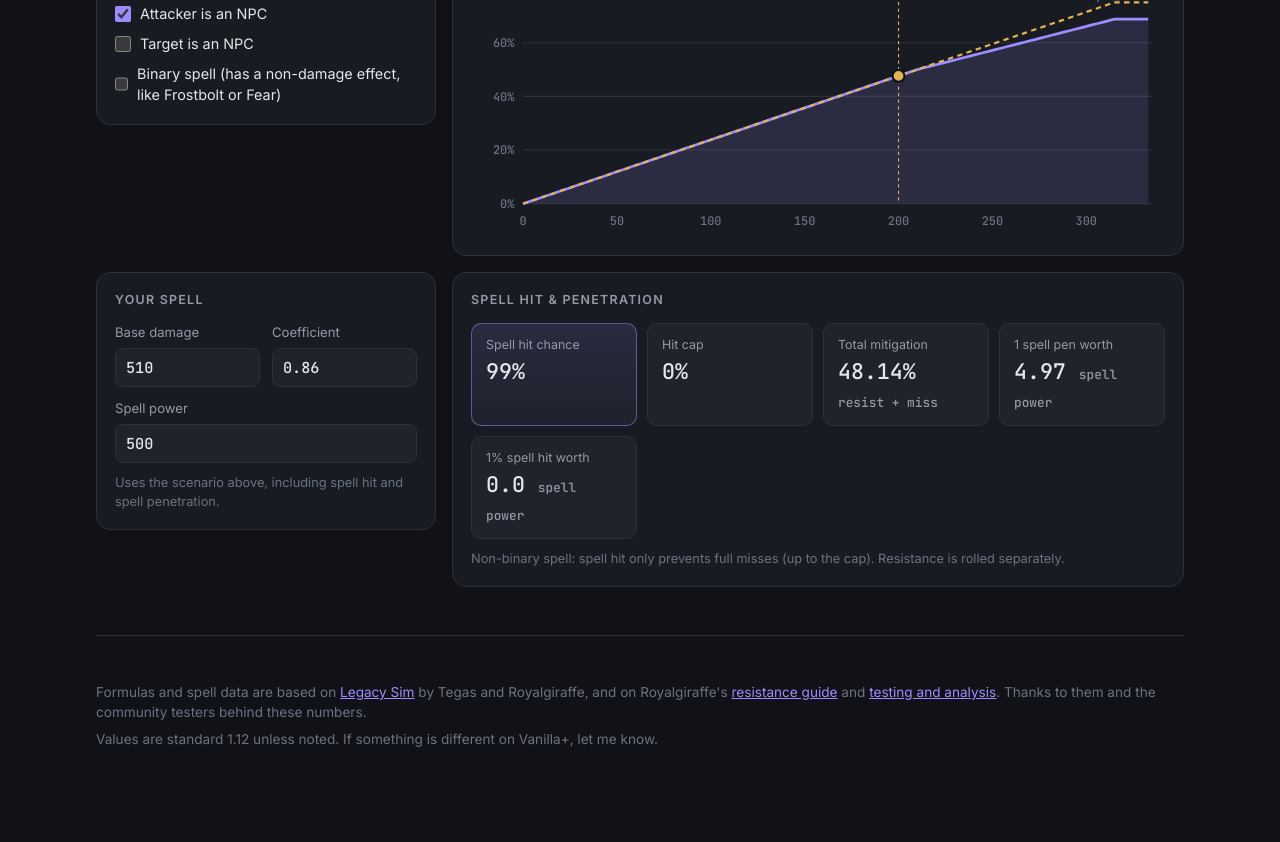
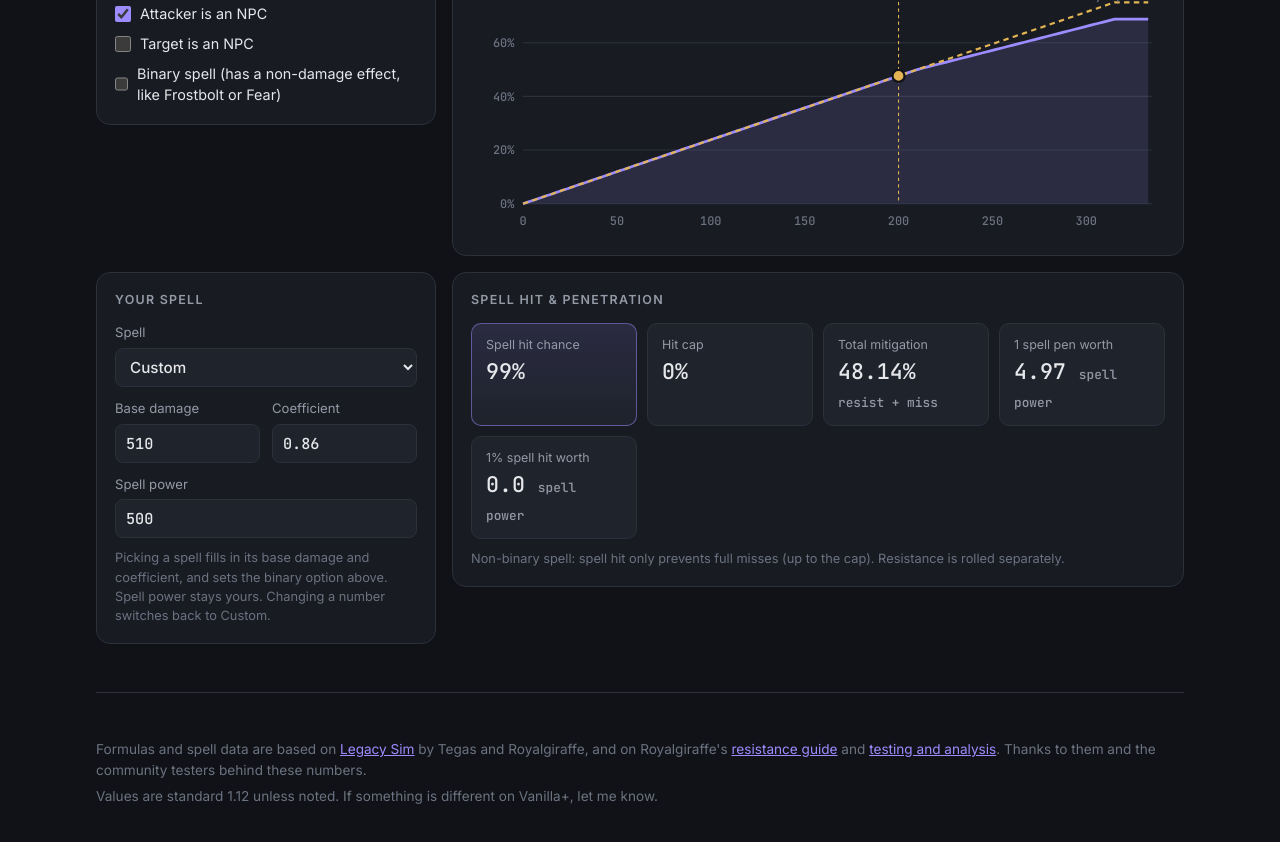
Before and after one commit to lokiy999/vanillaplus_calculators, a plain HTML site: page index.html in a window 1280 px wide. Shown: the part 714-1556 px from the top of the page. Before the commit the page ends 1517 px from the top, so only its background shows below. Drawn offline with Linux system fonts and the light colour scheme.

Commit message:
Add spell presets to the Resistances tab (sets binary automatically)

```diff
--- a/app.js
+++ b/app.js
@@ -233,6 +233,22 @@
     document.querySelectorAll("[data-preset]").forEach((b) => b.addEventListener("click", () => {
       setScenario(b.dataset.preset); renderResist(); save();
     }));
+
+    const spellSel = $("r-spell");
+    (D.resistSpells || []).forEach((sp, i) => {
+      const o = document.createElement("option");
+      o.value = String(i);
+      o.textContent = `${sp.name} (${sp.base} base, ${sp.coefficient} coefficient${sp.binary ? ", binary" : ""})`;
+      spellSel.appendChild(o);
+    });
+    spellSel.addEventListener("change", () => {
+      const sp = D.resistSpells[spellSel.value];
+      if (!sp) return;
+      $("r-base").value = sp.base;
+      $("r-coef").value = sp.coefficient;
+      $("r-bin").checked = !!sp.binary;
+    });
+    ["r-base", "r-coef"].forEach((id) => $(id).addEventListener("input", () => { spellSel.value = ""; }));
   }
   function setScenario(p) {
     const set = { bvp: [63, 60, true, false], pvb: [60, 63, false, true], pvp: [60, 60, false, false] }[p];
--- a/data.js
+++ b/data.js
@@ -4,6 +4,13 @@
 // Adjust these where Vanilla+ differs.
 
 window.CALC_DATA = {
+  // Spells for the Resistances tab. binary: true = the spell has a non-damage effect
+  // (slow, fear, drain...), so it's fully hit or fully resisted.
+  resistSpells: [
+    { name: "Dummy spell", base: 100, coefficient: 1, binary: false },
+    { name: "Mind Flay", base: 900, coefficient: 0.30, binary: true },
+  ],
+
   // Mana regen per 2 sec tick from Spirit, per class.
   regen: {
     priest:  { base: 13, perSpirit: 1 / 4 },
--- a/index.html
+++ b/index.html
@@ -224,11 +224,12 @@
         <div class="card">
           <h2>Your spell</h2>
           <div class="fields">
+            <label class="f full">Spell<select id="r-spell"><option value="">Custom</option></select></label>
             <label class="f">Base damage<input type="number" id="r-base" min="0" value="510"></label>
             <label class="f">Coefficient<input type="number" id="r-coef" min="0" step="0.01" value="0.86"></label>
             <label class="f full">Spell power<input type="number" id="r-sp" min="0" value="500"></label>
           </div>
-          <p class="hint">Uses the scenario above, including spell hit and spell penetration.</p>
+          <p class="hint">Picking a spell fills in its base damage and coefficient, and sets the binary option above. Spell power stays yours. Changing a number switches back to Custom.</p>
         </div>
         <div class="card">
           <h2>Spell hit &amp; penetration</h2>
@@ -375,7 +376,7 @@
     </footer>
   </div>
 
-  <script src="data.js"></script>
-  <script src="app.js"></script>
+  <script src="data.js?v=5"></script>
+  <script src="app.js?v=5"></script>
 </body>
 </html>
```
